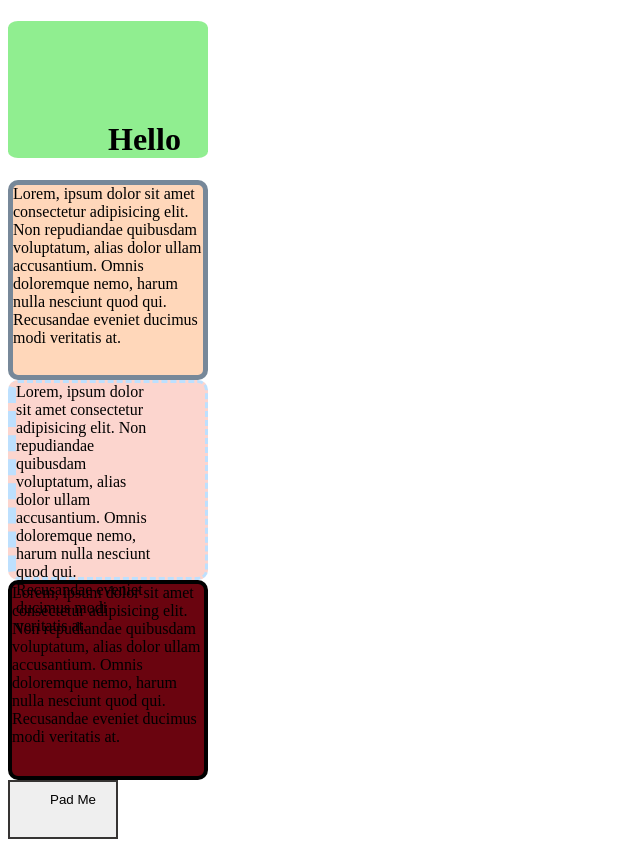
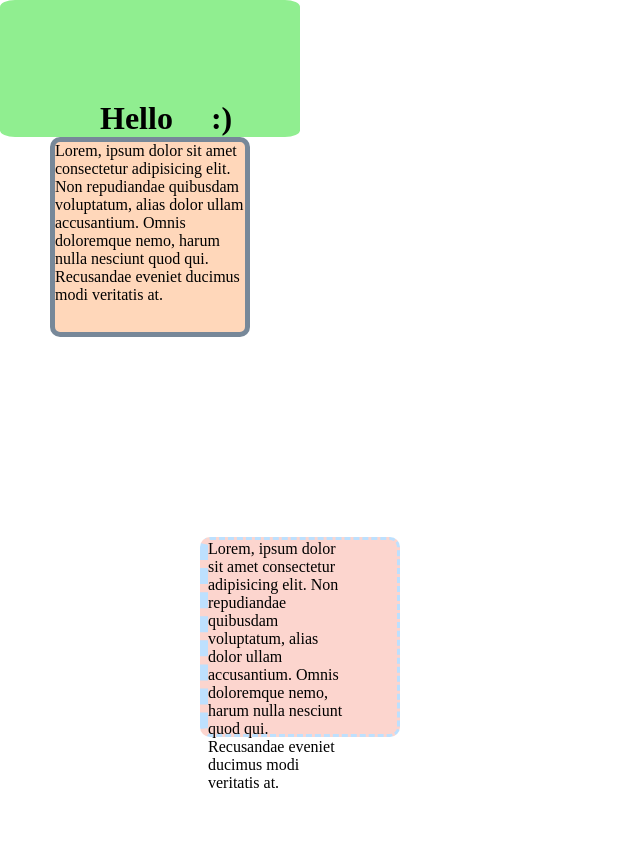
Before and after one commit to darraghmcevoy/Web-Developer-Bootcamp, a plain HTML site: page Box_Model/index.html in a window 1280 px wide. Shown: the top 842 px of the page, without its empty margins (0-640 px from the left). Drawn offline with Linux system fonts and the light colour scheme.

Commit message:
More CSS - Inline Block - Block-inlne

```diff
--- a/CSS-box/app.css
+++ b/Box_Model/app.css
@@ -1,16 +1,26 @@
+body {
+  margin: 0;
+}
+
 div {
   width: 200px;
   height: 200px;
   background-color: lightgray;
 }
 
+span {
+  margin-left: 30px;
+  margin-top: 30px;
+}
+
 h1 {
   background-color: lightgreen;
-  width: 100px;
+  width: 200px;
   border: chartreuse;
   border-radius: 5%;
   padding-left: 100px;
   padding-top: 100px;
+  margin: 0;
 }
 
 #one {
@@ -20,6 +30,8 @@ h1 {
   border-style: solid;
   box-sizing: border-box;
   border-radius: 5%;
+  margin-left: 50px;
+  margin-bottom: 100px;
 }
 
 #two {
@@ -31,6 +43,7 @@ h1 {
   border-left-width: 8px;
   border-radius: 5%;
   padding-right: 50px;
+  margin: 200px;
 }
 
 #three {
--- a/CSS-box/index.html
+++ b/Box_Model/index.html
@@ -7,7 +7,7 @@
     <link rel="stylesheet" href="app.css" />
   </head>
   <body>
-    <h1>Hello</h1>
+    <h1>Hello <span>:)</span></h1>
     <div id="one">
       Lorem, ipsum dolor sit amet consectetur adipisicing elit. Non repudiandae
       quibusdam voluptatum, alias dolor ullam accusantium. Omnis doloremque
--- /dev/null
+++ b/Display/app.css
@@ -0,0 +1,24 @@
+h1 {
+  background-color: paleturquoise;
+  border: 1px solid black;
+  width: 500px;
+  height: 50px;
+  padding: 50px;
+  margin: 50px;
+}
+
+span {
+  background-color: rgb(30, 123, 199);
+  border: 1px solid black;
+  width: 300px;
+  padding: 50px;
+}
+
+div {
+  height: 200px;
+  width: 200px;
+  background-color: olivedrab;
+  border: 5px solid black;
+  display: inline-block;
+  margin: 50px;
+}
```
Also changed, not shown: Display/index.html (added, +54 -0 lines).
